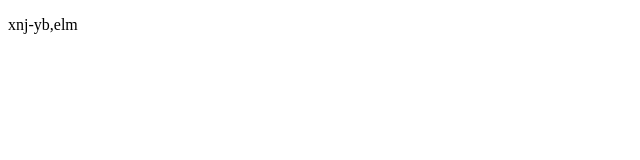
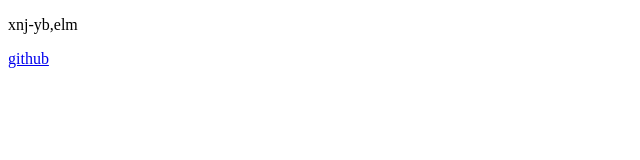
Before and after one commit to sorellashi/first-project, a plain HTML site: page index.html in a window 1280 px wide. Shown: the full height of the page, 0-640 px from the left. Drawn offline with Linux system fonts and the light colour scheme.

Commit message:
Добавлена ссылка

```diff
--- a/index.html
+++ b/index.html
@@ -7,5 +7,6 @@
 </head>
 <body>
     <p>xnj-yb,elm</p>
+    <a href="https://github.com">github</a>
 </body>
 </html>
```
